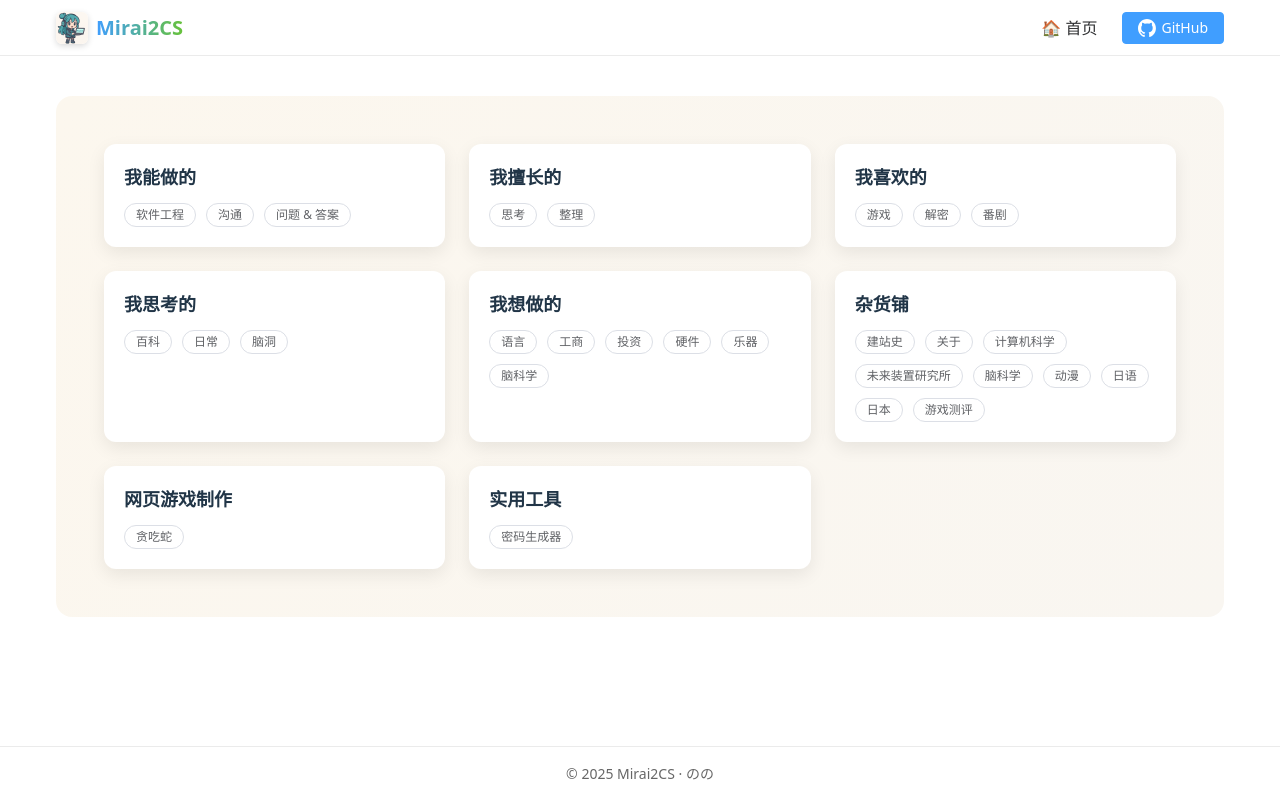
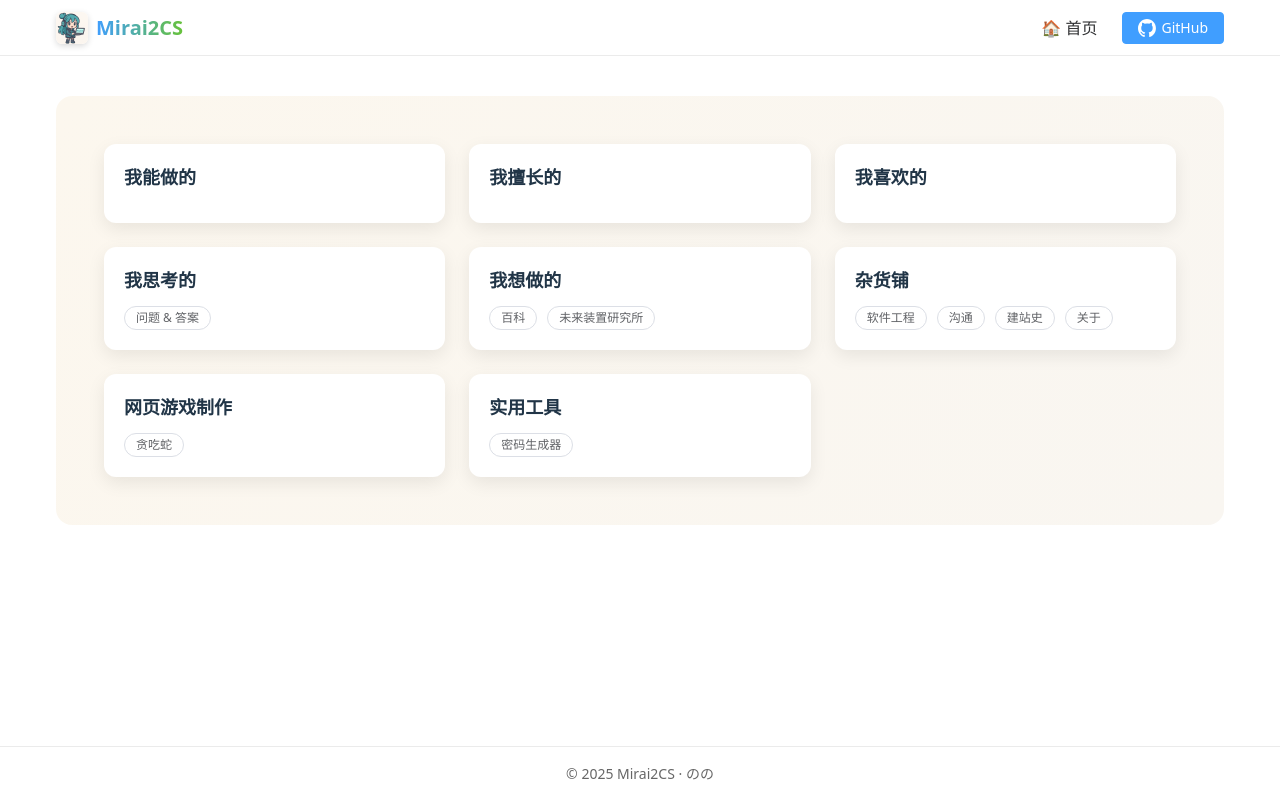
Before and after one commit to nono-easy/mirai2cs, a Vue app in the folder frontend/: page / in a window 1280 px wide. Built offline with nearby package versions, Linux system fonts and the light colour scheme.

Commit message:
feat: 1. 暂时隐藏部分未完成的链接 2. 调整部分界面所属模块 3. 更新/about

```diff
--- a/frontend/src/views/core/About.vue
+++ b/frontend/src/views/core/About.vue
@@ -3,19 +3,12 @@
     <el-card>
       <h2>关于本站 · Mirai2CS</h2>
       <p>
-        一个面向未来的计算机科学小站，融合
-        <strong>编程学习</strong>
+        のの的个人网站，主要内容：
+        <strong>计算机科学</strong>
         与
         <strong>二次元文化</strong>
         。
       </p>
-    </el-card>
-
-    <el-card>
-      <h3>站长是谁？</h3>
-      <p>一名 Java 工程师 🌱</p>
-      <p>喜欢日漫、galgame，对脑科学充满好奇。</p>
-      <p>未来希望探索计算机与二次元的交叉点。</p>
     </el-card>
 
     <el-card>
--- a/frontend/src/views/core/Home.vue
+++ b/frontend/src/views/core/Home.vue
@@ -1,64 +1,60 @@
 <template>
   <main class="hero-grid">
-    <ModuleCard
-      title="我能做的"
-      :actions="[
-        { label: '软件工程', to: '/software-engineering' },
-        { label: '沟通', to: '/communication' },
-        { label: '问题 & 答案', to: '/q-a' },
-      ]"
-    />
+    <ModuleCard title="我能做的" :actions="[]" />
 
     <ModuleCard
       title="我擅长的"
       :actions="[
-        { label: '思考', to: '/sorry' },
-        { label: '整理', to: '/sorry' },
+        // { label: '思考', to: '/sorry' },
+        // { label: '整理', to: '/sorry' },
       ]"
     />
 
     <ModuleCard
       title="我喜欢的"
       :actions="[
-        { label: '游戏', to: '/sorry' },
-        { label: '解密', to: '/sorry' },
-        { label: '番剧', to: '/sorry' },
+        // { label: '游戏', to: '/sorry' },
+        // { label: '解密', to: '/sorry' },
+        // { label: '番剧', to: '/sorry' },
       ]"
     />
 
     <ModuleCard
       title="我思考的"
       :actions="[
-        { label: '百科', to: '/encyclopedia' },
-        { label: '日常', to: '/sorry' },
-        { label: '脑洞', to: '/sorry' },
+        { label: '问题 & 答案', to: '/q-a' },
+        // { label: '日常', to: '/sorry' },
+        // { label: '脑洞', to: '/sorry' },
       ]"
     />
 
     <ModuleCard
       title="我想做的"
       :actions="[
-        { label: '语言', to: '/sorry' },
-        { label: '工商', to: '/sorry' },
-        { label: '投资', to: '/sorry' },
-        { label: '硬件', to: '/sorry' },
-        { label: '乐器', to: '/sorry' },
-        { label: '脑科学', to: '/sorry' },
+        { label: '百科', to: '/encyclopedia' },
+        { label: '未来装置研究所', to: '/lab' },
+        // { label: '语言', to: '/sorry' },
+        // { label: '工商', to: '/sorry' },
+        // { label: '投资', to: '/sorry' },
+        // { label: '硬件', to: '/sorry' },
+        // { label: '乐器', to: '/sorry' },
+        // { label: '脑科学', to: '/sorry' },
       ]"
     />
 
     <ModuleCard
       title="杂货铺"
       :actions="[
+        { label: '软件工程', to: '/software-engineering' },
+        { label: '沟通', to: '/communication' },
         { label: '建站史', to: '/history' },
         { label: '关于', to: '/about' },
-        { label: '计算机科学', to: '/cs' },
-        { label: '未来装置研究所', to: '/lab' },
-        { label: '脑科学', to: '/neuroscience' },
-        { label: '动漫', to: '/anime' },
-        { label: '日语', to: '/japanese' },
-        { label: '日本', to: '/nihon' },
-        { label: '游戏测评', to: '/game' },
+        // { label: '计算机科学', to: '/cs' },
+        // { label: '脑科学', to: '/neuroscience' },
+        // { label: '动漫', to: '/anime' },
+        // { label: '日语', to: '/japanese' },
+        // { label: '日本', to: '/nihon' },
+        // { label: '游戏测评', to: '/game' },
       ]"
     />
 
```
